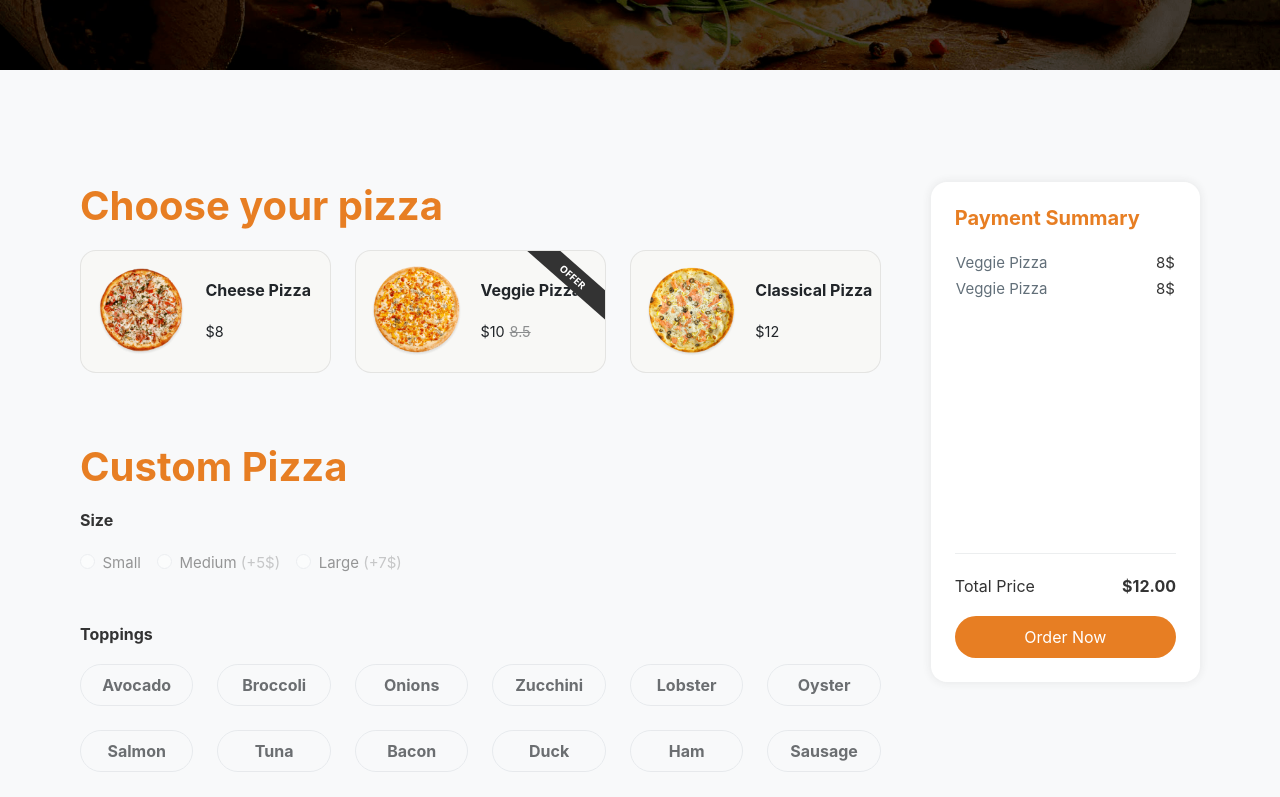
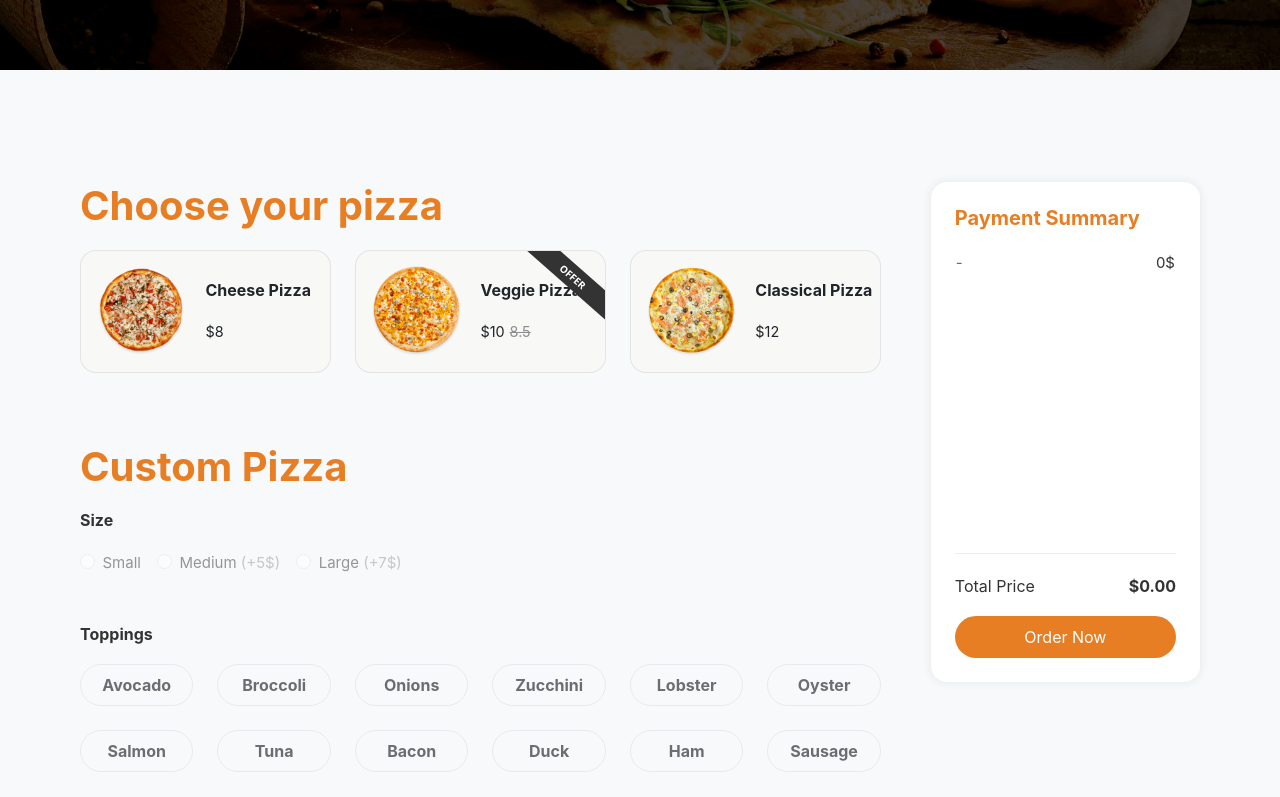
Before and after one commit to NaturaAdnyana/foodnow-timedoor-fe-course, a Vue app: page / in a window 1280 px wide. Shown: the part 410-1207 px from the top of the page. Built offline with nearby package versions, Linux system fonts and the light colour scheme.

Commit message:
show pizza option & total price on aside

```diff
--- a/src/components/order/PaymentSummary.vue
+++ b/src/components/order/PaymentSummary.vue
@@ -5,12 +5,16 @@
       <table>
         <tbody>
           <tr>
-            <td width="50%">Veggie Pizza</td>
-            <td width="50%">8$</td>
+            <td width="50%">{{ pizzaType.name }}</td>
+            <td width="50%">{{ pizzaType.price }}$</td>
           </tr>
-          <tr>
-            <td width="50%">Veggie Pizza</td>
-            <td width="50%">8$</td>
+          <tr v-show="sizeList.extra_price !== 0">
+            <td width="50%">{{ sizeList.name ? `Size - ${sizeList.name}` : '' }}</td>
+            <td width="50%">{{ sizeList.extra_price ? `${sizeList.extra_price}$` : '' }}</td>
+          </tr>
+          <tr v-for="topping in toppingList" :key="topping.id">
+            <td width="50%">{{ topping.name }}</td>
+            <td width="50%">{{ topping.price ? `${topping.price}$` : '' }}</td>
           </tr>
         </tbody>
       </table>
@@ -18,10 +22,49 @@
         <hr class="divider bg-secondary bg-opacity-50" />
         <div class="mb-3 d-flex justify-content-between fs-6">
           <span>Total Price</span>
-          <span class="total-price">$12.00</span>
+          <span class="total-price">${{ totalPrice }}</span>
         </div>
-        <button class="btn btn-custom-primary w-100 py-2 rounded-pill text-white">Order Now</button>
+        <button
+          @click="handleClick"
+          class="btn btn-custom-primary w-100 py-2 rounded-pill text-white"
+        >
+          Order Now
+        </button>
       </div>
     </div>
   </aside>
 </template>
+
+<script setup>
+import { computed } from 'vue'
+import { useStore } from 'vuex'
+
+const store = useStore()
+
+// const pizzaType = ref({
+//   name: '-',
+//   price: 0,
+// })
+// const sizeList = ref()
+// const toppingList = ref()
+
+const pizzaType = computed(() => store.state.order.pizza)
+const sizeList = computed(() => store.state.order.size)
+const toppingList = computed(() => store.state.order.toppings)
+
+const totalPrice = computed(() => {
+  let total = pizzaType.value.price
+  if (sizeList.value.extra_price) {
+    total += sizeList.value.extra_price
+  }
+  toppingList.value.forEach((topping) => {
+    total += topping.price
+  })
+  return total.toFixed(2)
+})
+
+const handleClick = () => {
+  // TODO: Implement order submission logic
+  console.log(toppingList.value)
+}
+</script>
--- a/src/store/order.js
+++ b/src/store/order.js
@@ -1,8 +1,14 @@
 export default {
   namespaced: true,
   state: {
-    pizza: {},
-    size: {},
+    pizza: {
+      name: '-',
+      price: 0,
+    },
+    size: {
+      name: '',
+      price: '',
+    },
     toppings: [],
   },
   mutations: {
@@ -13,7 +19,7 @@ export default {
       state.size = sizes
     },
     setToppings(state, topping) {
-      state.topping = topping
+      state.toppings = topping
     },
   },
   actions: {
```
